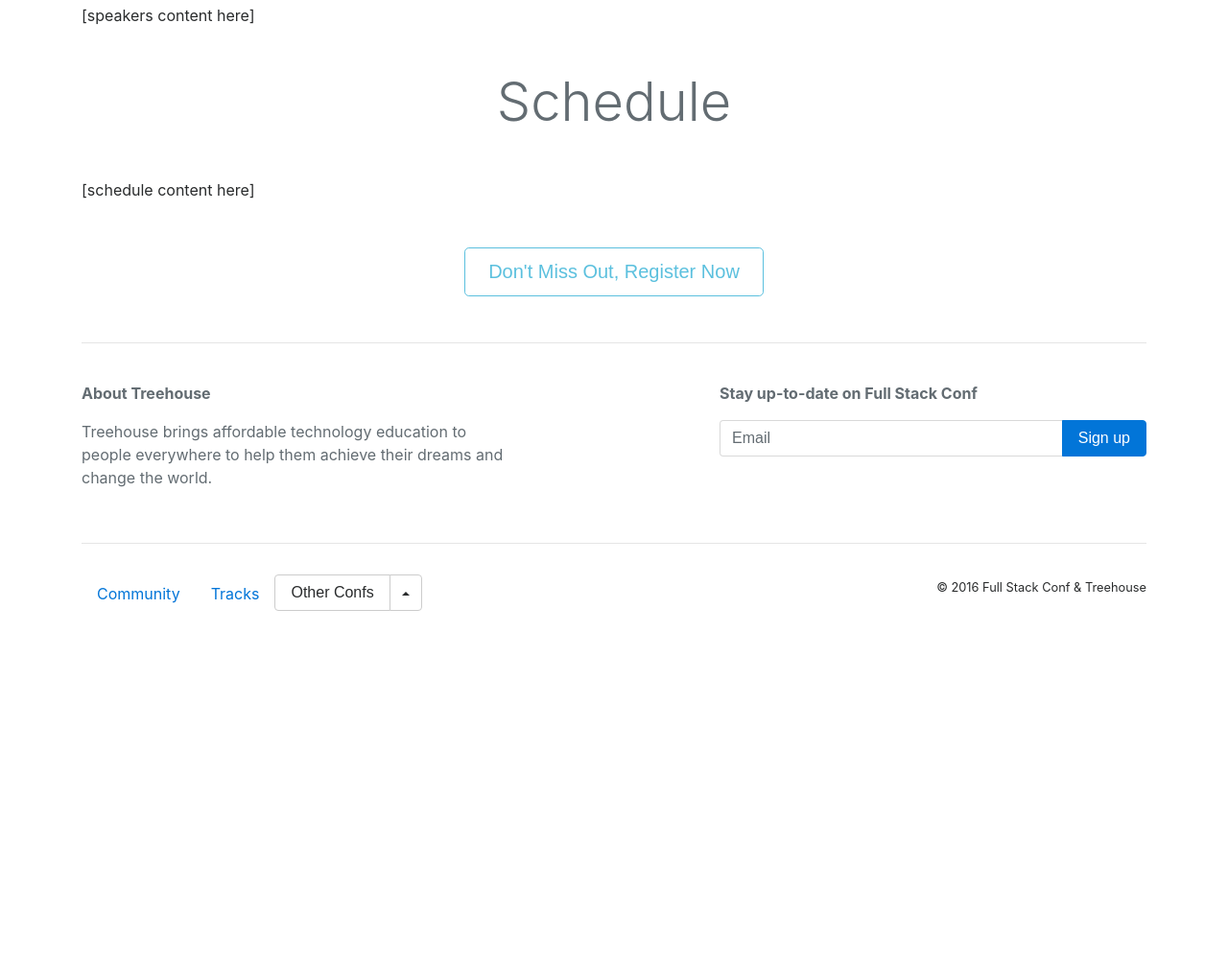
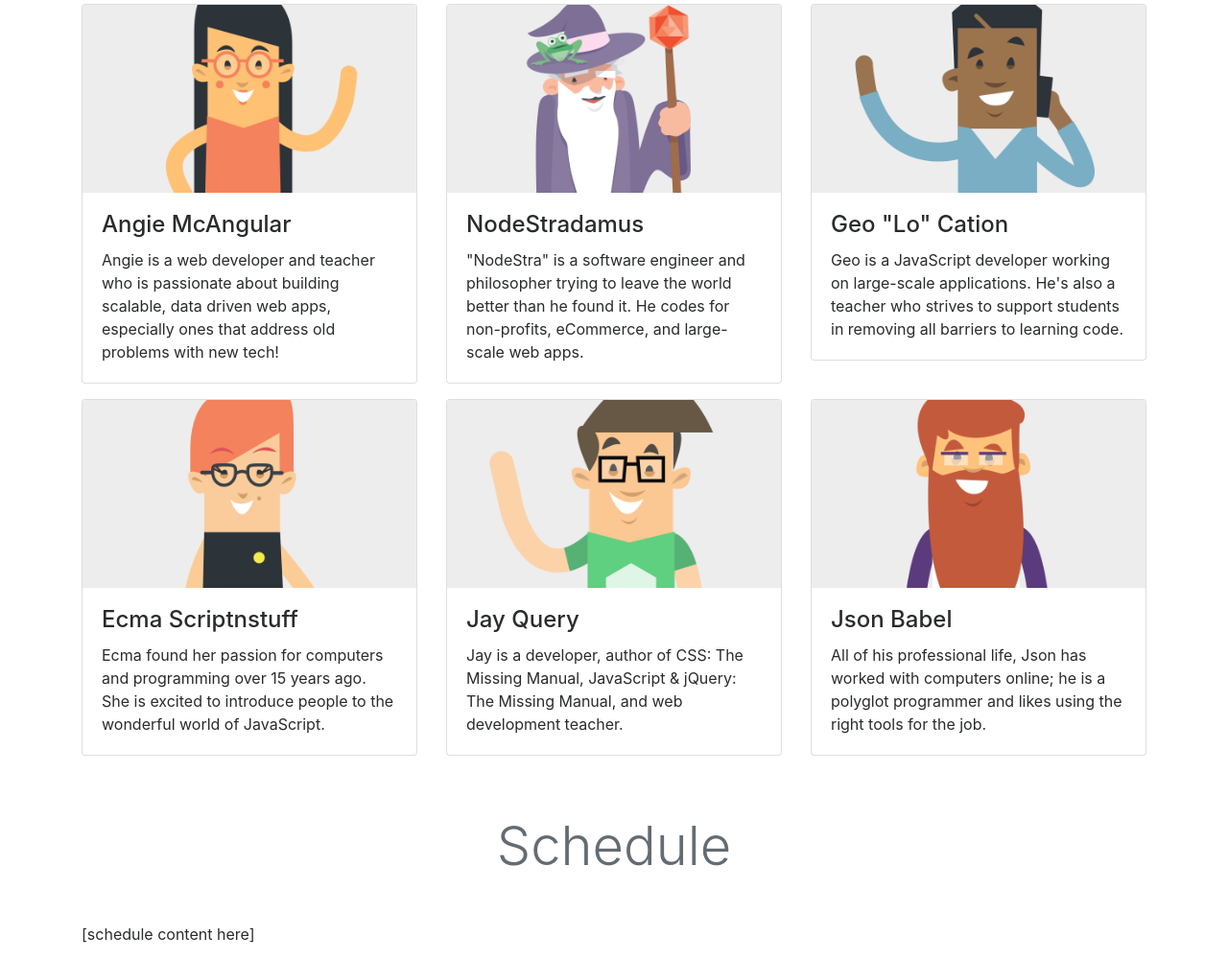
Before and after one commit to wittrura/TreehouseBootstrap4, a website: page public/index.html in a window 1280 px wide. Shown: the part 1031-2032 px from the top of the page at 96% size. Before the commit the page ends 1686 px from the top, so only its background shows below. Drawn offline with nearby package versions, Linux system fonts and the light colour scheme; a script that the page names is missing.

Commit message:
Adds cards to speakers section with images and bio

```diff
--- a/public/index.html
+++ b/public/index.html
@@ -75,7 +75,67 @@
 
       <!-- speakers -->
       <h1 id="speakers" class="display-4 text-center my-5 text-muted">Speakers</h1>
-      [speakers content here]
+      <div class="row">
+        <div class="col-md-6 col-lg-4">
+          <div class="card mb-3">
+            <img class="card-img-top img-fluid" src="img/angie.png" alt="Card image cap">
+            <div class="card-block">
+              <h4 class="card-title">Angie McAngular</h4>
+              <p class="card-text">Angie is a web developer and teacher who is passionate about building scalable, data driven web apps, especially ones that address old problems with new tech!</p>
+            </div>
+          </div>
+        </div>
+
+        <div class="col-md-6 col-lg-4">
+          <div class="card mb-3">
+            <img class="card-img-top img-fluid" src="img/nodestradamus.png" alt="Card image cap">
+            <div class="card-block">
+              <h4 class="card-title">NodeStradamus</h4>
+              <p class="card-text">"NodeStra" is a software engineer and philosopher trying to leave the world better than he found it. He codes for non-profits, eCommerce, and large-scale web apps.</p>
+            </div>
+          </div>
+        </div>
+
+        <div class="col-md-6 col-lg-4">
+          <div class="card mb-3">
+            <img class="card-img-top img-fluid" src="img/geo.png" alt="Card image cap">
+            <div class="card-block">
+              <h4 class="card-title">Geo "Lo" Cation</h4>
+              <p class="card-text">Geo is a JavaScript developer working on large-scale applications. He's also a teacher who strives to support students in removing all barriers to learning code.</p>
+            </div>
+          </div>
+        </div>
+
+        <div class="col-md-6 col-lg-4">
+          <div class="card mb-3">
+            <img class="card-img-top img-fluid" src="img/ecma.png" alt="Card image cap">
+            <div class="card-block">
+              <h4 class="card-title">Ecma Scriptnstuff</h4>
+              <p class="card-text">Ecma found her passion for computers and programming over 15 years ago. She is excited to introduce people to the wonderful world of JavaScript.</p>
+            </div>
+          </div>
+        </div>
+
+        <div class="col-md-6 col-lg-4">
+          <div class="card mb-3">
+            <img class="card-img-top img-fluid" src="img/jay.png" alt="Card image cap">
+            <div class="card-block">
+              <h4 class="card-title">Jay Query</h4>
+              <p class="card-text">Jay is a developer, author of CSS: The Missing Manual, JavaScript &amp; jQuery: The Missing Manual, and web development teacher.</p>
+            </div>
+          </div>
+        </div>
+
+        <div class="col-md-6 col-lg-4">
+          <div class="card mb-3">
+            <img class="card-img-top img-fluid" src="img/json.png" alt="Card image cap">
+            <div class="card-block">
+              <h4 class="card-title">Json Babel</h4>
+              <p class="card-text">All of his professional life, Json has worked with computers online; he is a polyglot programmer and likes using the right tools for the job.</p>
+            </div>
+          </div>
+        </div>
+      </div>
       <!-- /speakers -->
 
       <!-- schedule -->
@@ -139,6 +199,7 @@
         </div>
       </div>
       <!-- /footer -->
+
     </div>
     <!-- /container -->
 
```
